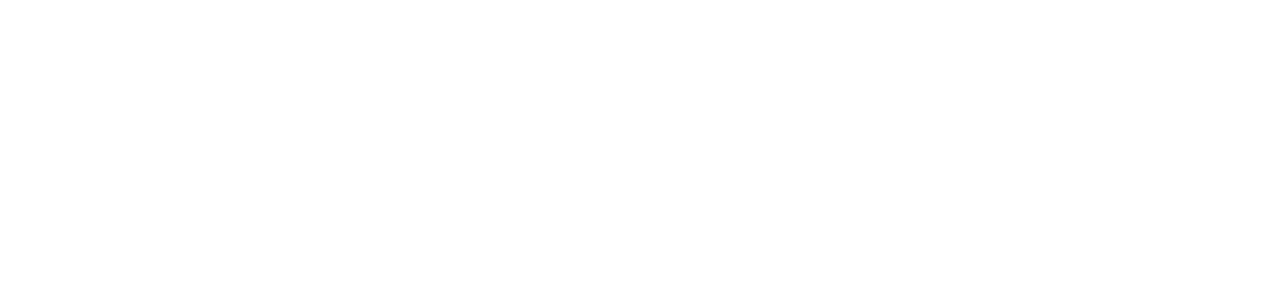
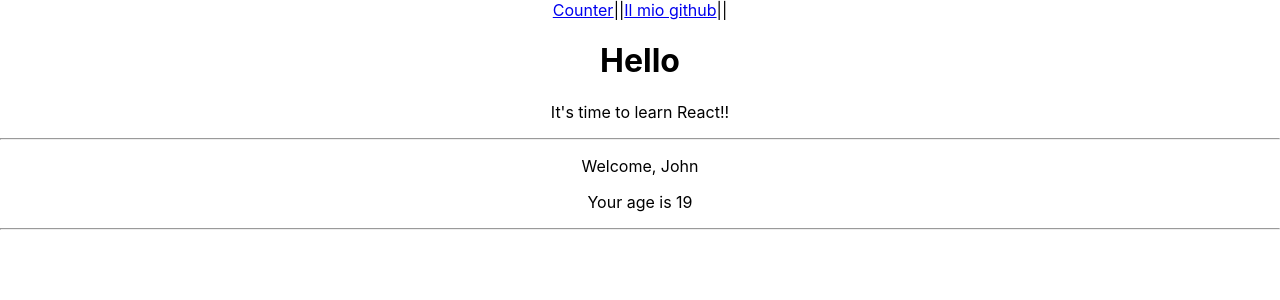
Before and after one commit to elperez365/reactExercises, a React (Create React App) app in the folder appesercizireact/: page / in a window 1280 px wide. Before the commit this address had no page. Shown: the top 300 px of the page. Built offline with nearby package versions, Linux system fonts and the light colour scheme.

Commit message:
exercise 46 loaded

```diff
--- a/appesercizireact/src/App.js
+++ b/appesercizireact/src/App.js
@@ -15,6 +15,7 @@ import Cardetails from "./CarDetails";
 import FilteredList from "./FilteredList";
 import { Route, Routes } from "react-router-dom";
 import ShowGithubUser from "./ShowGithubUser";
+import Nav from "./Nav";
 
 function App() {
   const [logged, setLogged] = useState(false)
@@ -35,13 +36,14 @@ function App() {
         <Routes>
           <Route path="/counter" element={<Counter/>}/>
           <Route path="/users/:username" element={<ShowGithubUser/>} />
+          <Route path="/" element={<Nav/>}/>
         </Routes>
 
-        {/* <Hello />
+        <Hello />
         <hr />
         <Welcome name="John" age={19} />
         <hr />
-        <ClickCounter onCounterChange={handleCounterChange} />
+        {/* <ClickCounter onCounterChange={handleCounterChange} />
         <hr />
         <ClickTracker />
         <hr />
--- a/appesercizireact/src/Counter.js
+++ b/appesercizireact/src/Counter.js
@@ -1,5 +1,6 @@
 import React, { useEffect, useState } from "react";
 import CounterDisplay from "./CounterDisplay";
+import { Link } from "react-router-dom";
 
 function Counter ({init=0,incr=2,intervall=1000}){
     const [count,setCount]=useState(init)
@@ -25,7 +26,11 @@ function Counter ({init=0,incr=2,intervall=1000}){
 
 
         return(
-            <CounterDisplay display={count}/>
+            <div>
+                <CounterDisplay display={count}/>
+                <Link to="/">torna alla home</Link>
+            </div>
+
         )
 
 }
--- /dev/null
+++ b/appesercizireact/src/Nav.jsx
@@ -0,0 +1,13 @@
+import { Link } from "react-router-dom"
+
+function Nav(){
+    return(
+        <div>
+            <Link to="/counter">Counter</Link>||
+
+            <Link to="/users/elperez365">Il mio github</Link>||
+        </div>
+    )
+}
+
+export default Nav
--- a/appesercizireact/src/ShowGithubUser.jsx
+++ b/appesercizireact/src/ShowGithubUser.jsx
@@ -1,4 +1,4 @@
-import { useParams } from "react-router-dom"
+import { Link, useParams } from "react-router-dom"
 import { useEffect, useState } from "react"
 
 function ShowGithubUser(){
@@ -15,6 +15,7 @@ function ShowGithubUser(){
         <div>
             <h1>{fetchData.login}</h1>
             <img src={fetchData.avatar_url} alt="" />
+            <Link to="/">torna alla Home</Link>
         </div>
     )
 }
```
